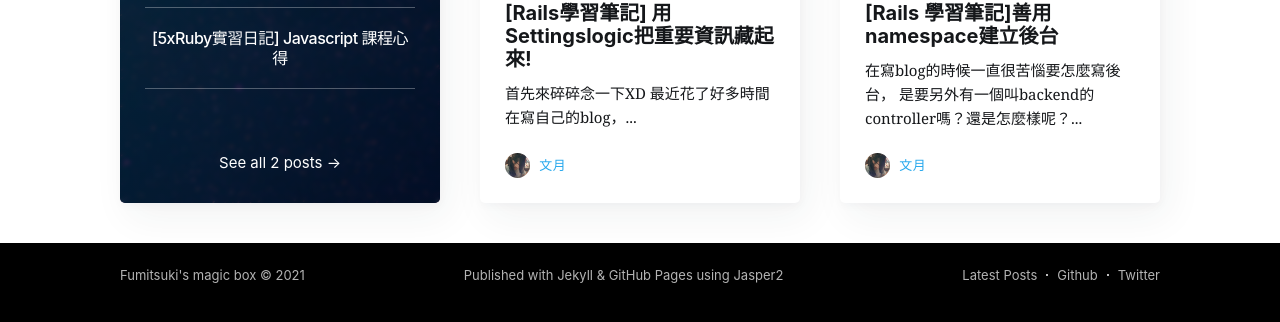
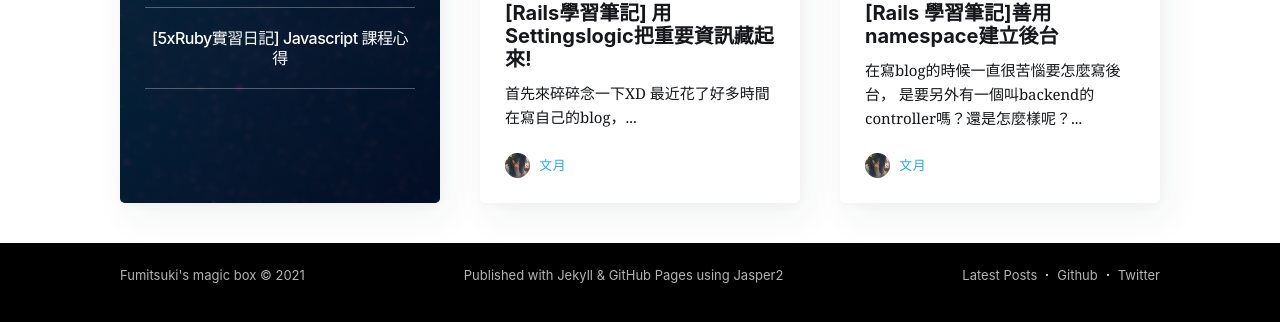
Before and after one commit to requiemformemories/blog, a Jekyll site: the page built from _posts/2016-04-28-2016-spring-5xruby-html&css-course.markdown, in a window 1280 px wide and 900 px high, scrolled down 1473 px. Shown: the part 553-875 px from the top of the window. Built offline with Jekyll 4.4.1, drawn with Linux system fonts in a browser that asks for light colours; nearby versions of some CDN libraries; comment, search, counter and statistics services are not loaded.

Commit message:
fix: remove broken links

```diff
--- a/_includes/navigation.html
+++ b/_includes/navigation.html
@@ -1,6 +1,5 @@
 <ul class="nav" role="menu">
     <li class="nav-home" role="menuitem"><a href="{{site.baseurl}}">Home</a></li>
     <li class="nav-about" role="menuitem"><a href="{{site.baseurl}}about/">About</a></li>
-    <li class="nav-rails" role="menuitem"><a href="{{site.baseurl}}tag/rails/">Rails</a></li>
     <li class="nav-try-ghost" role="menuitem"><a href="http://fumitsuki.tw">Fumitsuki.tw</a></li>
 </ul>
--- a/_includes/post-card.html
+++ b/_includes/post-card.html
@@ -31,7 +31,7 @@
                         <img class="author-profile-image" src="{{ site.baseurl }}{{ author[1].picture }}" alt="{{ author[1].name }}" />
                         {% endif %}
                         <span class="post-card-author">
-                            <a href="{{ site.baseurl }}author/{{ post.author }}/">{{ author[1].name }}</a>
+                            {{ author[1].name }}
                         </span>
                     {% endif %}
                 {% endfor %}
--- a/_layouts/post.html
+++ b/_layouts/post.html
@@ -31,9 +31,9 @@
                         <span class="date-divider">/</span>
                         {% for tag in page.tags %}
                             {% if forloop.index == page.tags.size %}
-                               <a href='{{ site.baseurl }}tag/{{ tag | downcase | replace: ' ', '-' }}/'>{{ tag | upcase }}</a>
+                                {{ tag | upcase }}
                             {% else %}
-                               <a href='{{ site.baseurl }}tag/{{ tag | downcase | replace: ' ', '-' }}/'>{{ tag | upcase }}</a>,
+                                {{ tag | upcase }},
                             {% endif %}
                         {% endfor %}
                     {% endif %}
@@ -158,17 +158,6 @@
                                 {% endfor %}
                             </ul>
                         </div>
-                        <footer class="read-next-card-footer">
-                            <a href="{{ site.baseurl }}tag/{{ primary | downcase | replace: ' ', '-' }}/">
-                                {% if related_posts > 1 %}
-                                    See all {{ related_posts | minus: 1 }} posts  →
-                                {% elsif related_posts == 1 %}
-                                    {{ related_posts }} post  →
-                                {% else %}
-                                    No posts.
-                                {% endif %}
-                            </a>
-                        </footer>
                     </article>
                 {% endif %}
             {% endif %}
--- a/_plugins/jekyll-tagsgenerator.rb
+++ b/_plugins/jekyll-tagsgenerator.rb
@@ -1,3 +1,4 @@
+require 'slugify'
 module Jekyll
 
   class TagsGenerator < Generator
@@ -12,14 +13,21 @@
 
     def build_subpages(site, type, posts)
       posts[1] = posts[1].sort_by { |p| -p.date.to_f }
+      atomize(site, type, posts)
       paginate(site, type, posts)
+    end
+
+    def atomize(site, type, posts)
+      path = "/tag/" + posts[0].slugify
+      atom = AtomPageTags.new(site, site.source, path, type, posts[0], posts[1])
+      site.pages << atom
     end
 
     def paginate(site, type, posts)
       pages = Jekyll::Paginate::Pager.calculate_pages(posts[1], site.config['paginate'].to_i)
       (1..pages).each do |num_page|
         pager = Jekyll::Paginate::Pager.new(site, num_page, posts[1], pages)
-        path = "/tag/#{posts[0]}".gsub(' ', '-').downcase
+        path = "/tag/" + posts[0].slugify
         if num_page > 1
           path = path + "/page#{num_page}"
         end
@@ -44,4 +52,19 @@
       self.data[type] = val
     end
   end
+
+  class AtomPageTags < Page
+    def initialize(site, base, dir, type, val, posts)
+      @site = site
+      @base = base
+      @dir = dir
+      @name = 'feed.xml'
+
+      self.process(@name)
+      self.read_yaml(File.join(base, '_layouts'), "feed.xml")
+      self.data[type] = val
+      self.data["grouptype"] = type
+      self.data["posts"] = posts[0..9]
+    end
+  end
 end
```
Also changed, not shown: about/index.md (+0 -6 lines).
